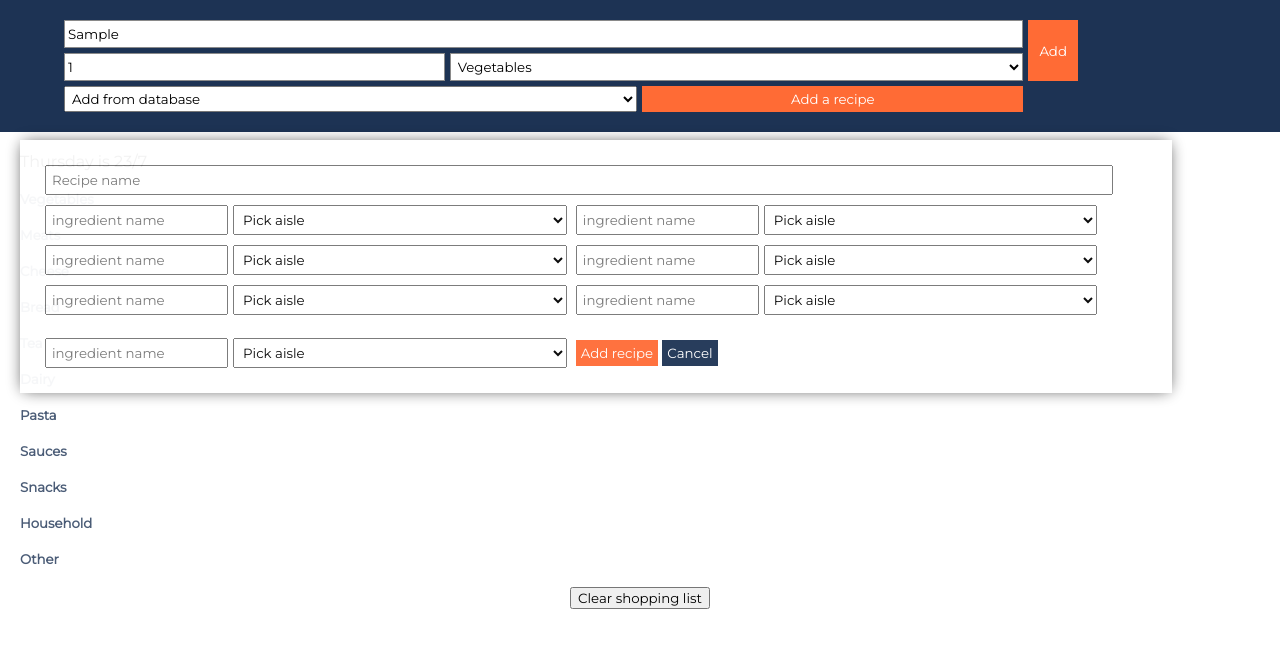
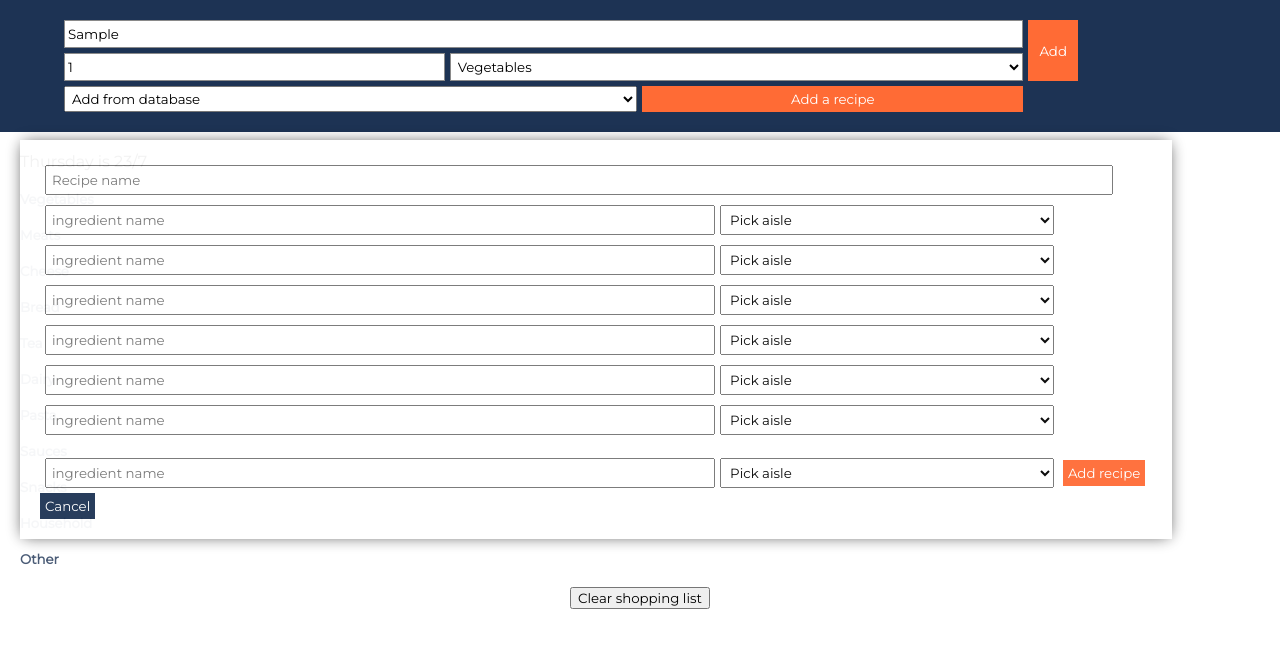
Before and after one commit to BartpK/Bartpk.github.io, a plain HTML site: page index.html in a window 1280 px wide. Both pictures are taken after typing "Sample" into the empty fields and a click on the button "Add a recipe". Drawn offline with Linux system fonts and the light colour scheme; no server answers.

Commit message:
fixed layout add recipe

```diff
--- a/styles.css
+++ b/styles.css
@@ -244,5 +244,8 @@ background-color: #1D3354;
     background-color: #1D3354;
     color: white;
     padding: 5px;
+}
 
+#ingredient0, #ingredient1, #ingredient2, #ingredient3, #ingredient4, #ingredient5, #ingredient6, #ingredient7, #ingredient8, #ingredient9 {
+    width: 59%;
 }
```
